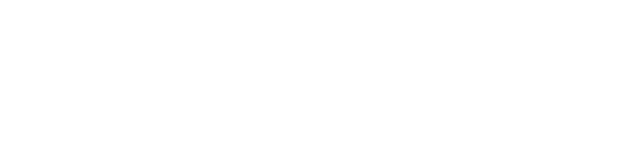
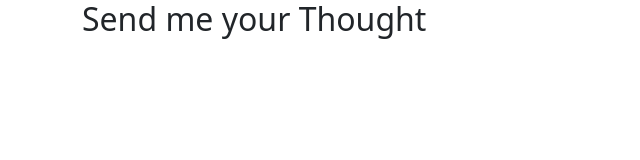
Before and after one commit to Nahiduzzamann/local-storage-practise, a plain HTML site: page index.html in a window 1280 px wide. Shown: the whole page, without its empty margins (0-640 px from the left). Drawn offline with nearby package versions, Linux system fonts and the light colour scheme.

Commit message:
bootstrap linked

```diff
--- a/index.html
+++ b/index.html
@@ -5,11 +5,19 @@
     <meta http-equiv="X-UA-Compatible" content="IE=edge">
     <meta name="viewport" content="width=device-width, initial-scale=1.0">
     <title>Local Storage Practice</title>
+    <link href="https://cdn.jsdelivr.net/npm/bootstrap@5.3.0-alpha1/dist/css/bootstrap.min.css" rel="stylesheet" integrity="sha384-GLhlTQ8iRABdZLl6O3oVMWSktQOp6b7In1Zl3/Jr59b6EGGoI1aFkw7cmDA6j6gD" crossorigin="anonymous">
 </head>
 <body>
+    <!-- message me section  -->
+    <section class="container">
+        <div>
+            <h2>Send me your Thought</h2>
+        </div>
+    </section>
 
 
     <!-- js file connection  -->
     <script src="index.js"></script>
+    <script src="https://cdn.jsdelivr.net/npm/bootstrap@5.3.0-alpha1/dist/js/bootstrap.bundle.min.js" integrity="sha384-w76AqPfDkMBDXo30jS1Sgez6pr3x5MlQ1ZAGC+nuZB+EYdgRZgiwxhTBTkF7CXvN" crossorigin="anonymous"></script>
 </body>
 </html>
```
